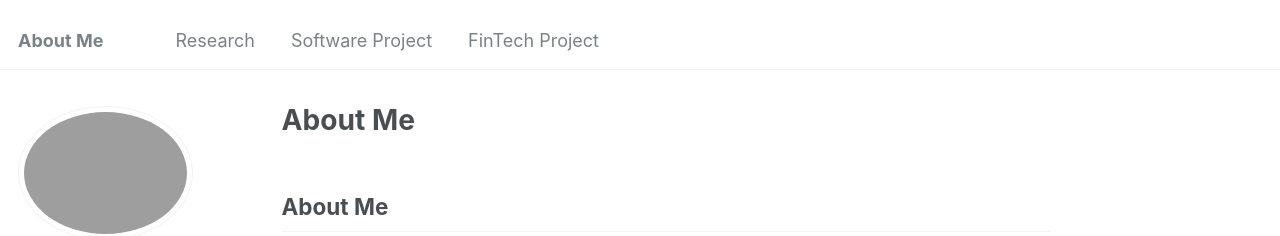
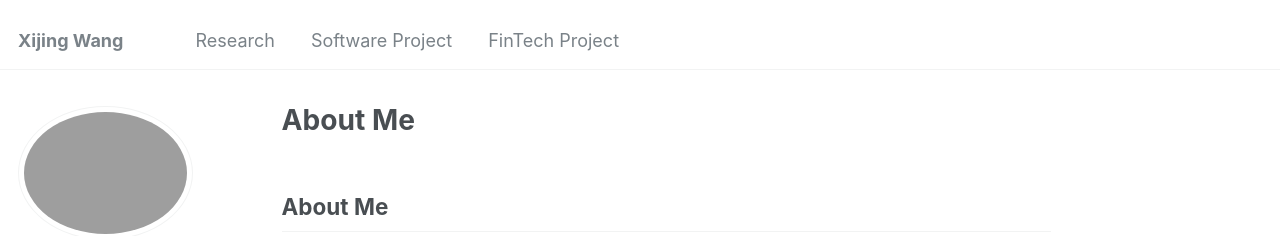
Before and after one commit to xthomaswang/xthomaswang.github.io, a Jekyll site: the page built from _pages/about.md, in a window 1280 px wide. Shown: the top 236 px of the page. Built offline with Jekyll 4.4.1, drawn with Linux system fonts in a browser that asks for light colours; our own code applies the rules of GitHub Pages for plain Markdown files.

Commit message:
Update: personal images

```diff
--- a/_config.yml
+++ b/_config.yml
@@ -8,7 +8,7 @@
 
 # Basic Site Settings
 locale                   : "en-US"
-title                    : "About Me"
+title                    : "Xijing Wang"
 title_separator          : "-"
 name                     : &name "Xijing Wang(Thomas)"
 description              : &description "personal description"
@@ -21,7 +21,7 @@ repository               : "xthomaswang/xthomaswang.github.io"
 #               Additional customization can be done by editing /_includes/author-profile.html
 author:
   # Biographic information
-  avatar           : "assets/images/me.jpeg"
+  avatar           : "me.png"
   name             : "Xijing Wang (Thomas) / 王熙景"
   pronouns         : # example: "she/her"
   bio              : "ML Engnineer, IOS/Full Stack Developer, Research Engineer"
```
Also changed, not shown: 2 other files.
